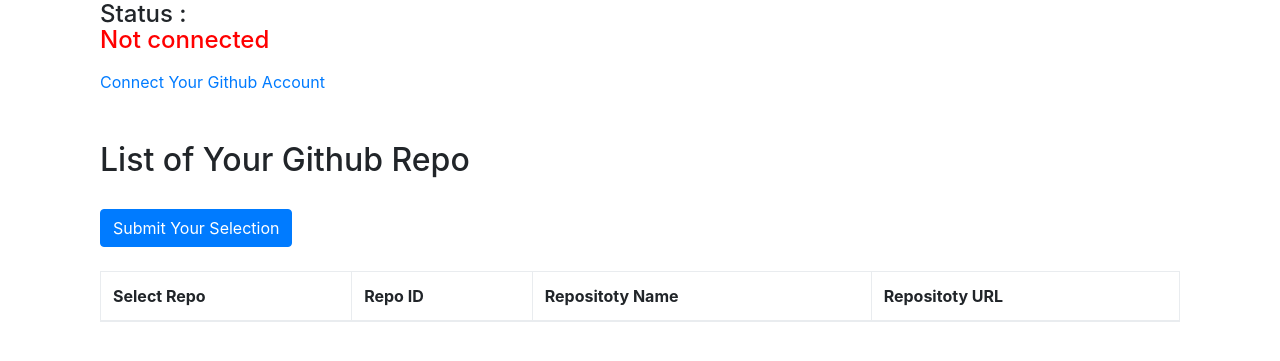
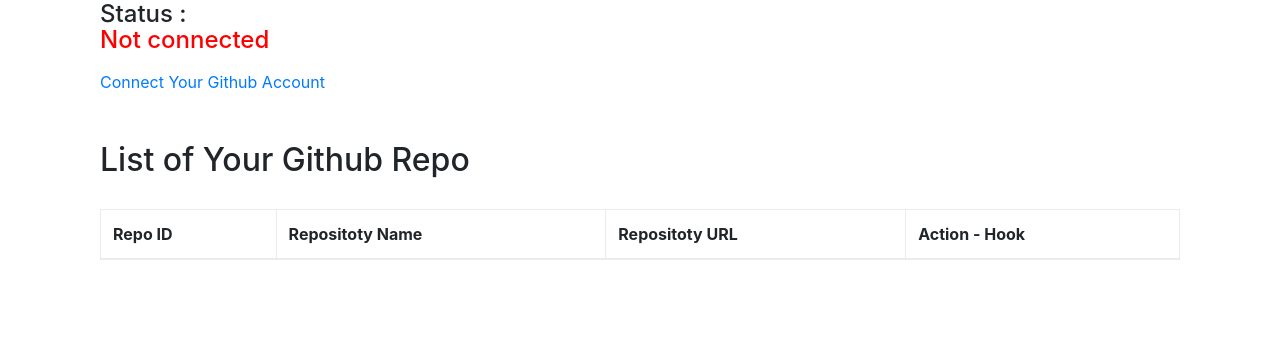
Before and after one commit to ashrakrahman/bitsDemo, a Django app: page /task/github/ in a window 1280 px wide. Shown: the part 179-540 px from the top of the page. Run offline with Django 3.2, Linux system fonts and the light colour scheme; a user stored in the database is signed in; lists and menus that the app fills with data are empty; some libraries are stand-ins or nearby versions.

Commit message:
Add template for web hook info

```diff
--- a/templates/github_task_view.html
+++ b/templates/github_task_view.html
@@ -24,13 +24,12 @@
         <div class="">
             <table id="example" class="table table-striped table-bordered" style="width:100%">
             <p id="info" style="color:red;"> Collecting Data. Please wait... </p> <br>
-            <button type="button" id="submitRepo" class="btn btn-primary" style="cursor:pointer;" onClick="submitRepoId()" data-dismiss="modal">Submit Your Selection</button> <br><br>
             <thead>
                 <tr>
-                    <th>Select Repo</th>
                     <th>Repo ID</th>
                     <th>Repositoty Name</th>
                     <th>Repositoty URL</th>
+                    <th>Action - Hook</th>
                 </tr>
             </thead>
             <tbody>
@@ -66,10 +65,10 @@
                     for (var idx in result) {
                         tbody +=
                               '                  <tr>\n'+
-                              '                    <td style="padding-left:40px">'+ '<input type="radio" id="repo_'+ result[idx].id+' value="'+ result[idx].id+'" name="repo_id" ></td>\n'+
                               '                    <td>'+result[idx].id+'</td>\n'+
                               '                    <td>'+result[idx].repo_name+'</td>\n'+
                               '                    <td>'+result[idx].html_url+'</td>\n'+
+                              '                    <td style="width:200px">'+ '<a href="/task/webwhook/'+ result[idx].repo_name+'/'+result[idx].user+'" > Set Github Hook</a></td>\n'+
                               '                  </tr>\n';
 
                     }
@@ -80,9 +79,6 @@
             });
         }
 
-        function submitRepoId (){
-            alert("OK");
-        }
 
     </script>
 
```
Also changed, not shown: templates/github_webhook_view.html (added, +19 -0 lines), db.sqlite3.
